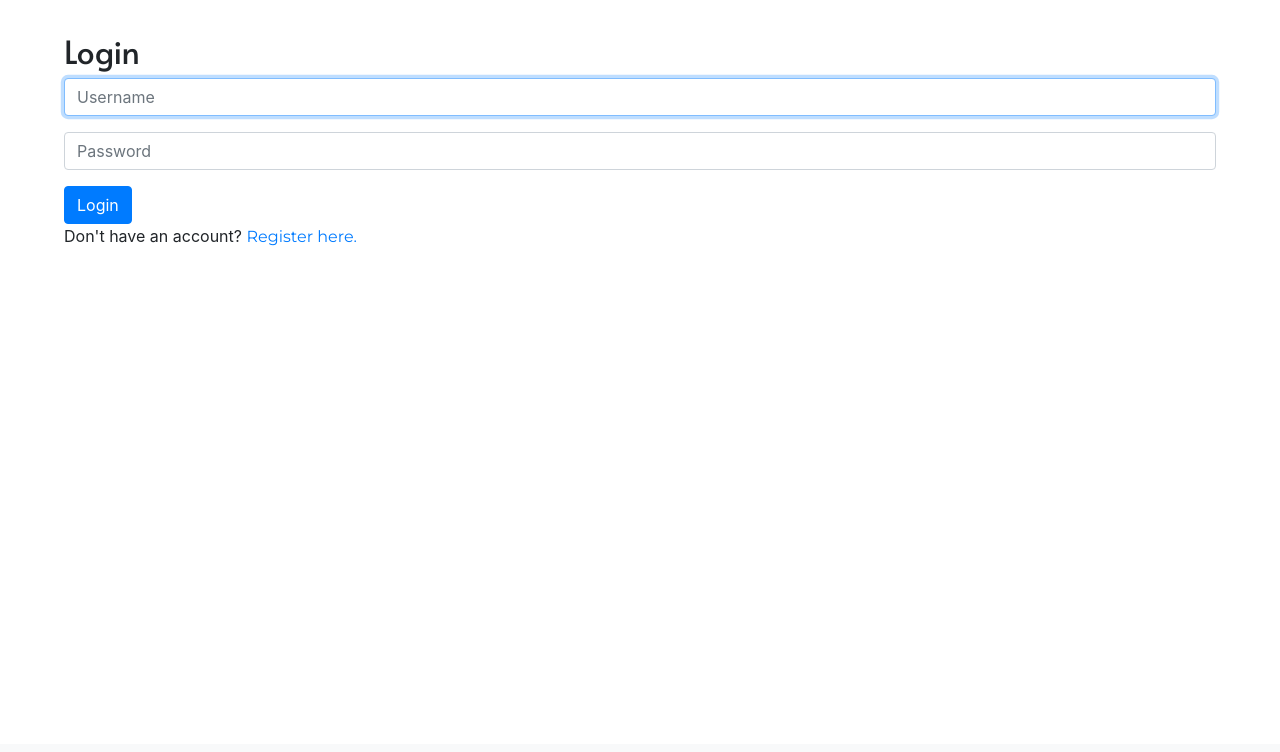
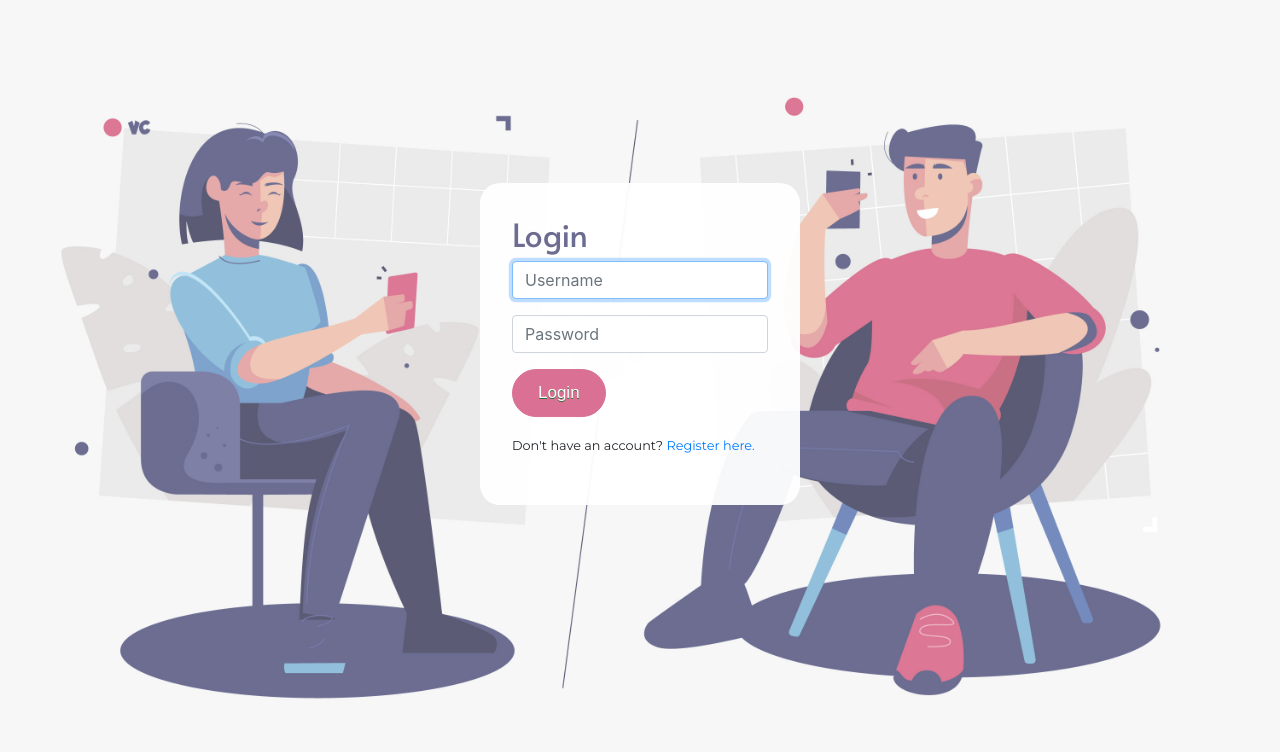
Before and after one commit to AnaisGueyte/CS50W-project-network, a Django app: page /login in a window 1280 px wide. Shown: the part 56-808 px from the top of the page. Before the commit the page ends 302 px from the top, so only its background shows below. Run offline with Django 3.2, Linux system fonts and the light colour scheme; some libraries are stand-ins or nearby versions.

Commit message:
Update CSS and login/register design

```diff
--- a/network/static/network/styles.css
+++ b/network/static/network/styles.css
@@ -1,5 +1,6 @@
 h1, h2, h3, h4, h5, h6{
 	font-family: 'Alata', sans-serif;
+	color: #6C6C91;
 }
 
 p, a, li, label, textarea{
@@ -15,7 +16,36 @@ p, a, li, label, textarea{
 
 .navbar{
 	margin-bottom: 2em;
+	background-color: #f7f7f7!important;
 }
+
+
+.homepage{
+    height: 94vh;
+    margin-top: -2em;
+    background-size: cover;
+    background-position: center;
+}
+
+.overlay{
+	background: rgba(255, 255, 255, 0.25);
+	height: 94vh;
+}
+
+
+.login{
+	width: 25%;
+    margin: auto;
+    position: absolute;
+    top: 50%;
+    left: 50%;
+    transform: translate(-50%, -50%);
+    background: rgba(255, 255, 255, 0.95);
+    padding: 2em;
+    border-radius: 20px;
+}
+
+
 
 label {
 display: block!important;
@@ -30,7 +60,7 @@ textarea{
 	color: red;
 }
 
-.new-post-container{
+.new-tweet-box{
 	border: 1px solid grey;
 	padding: 1em;
 	border-radius: 5px;
@@ -40,26 +70,44 @@ textarea{
 
 
 .btn-cta{
-	background:linear-gradient(to bottom, #3ead5b 5%, #3ead5b 100%);
-	background-color:#3ead5b;
+	background-color:#DA7194;
 	border-radius:28px;
-	border:1px solid #18ab29;
+	border:1px solid #DA7194;
 	display:inline-block;
 	cursor:pointer;
 	color:#ffffff;
 	font-family:Arial;
 	font-size:17px;
-	padding:16px 31px;
+	padding: 10px 25px;
 	text-decoration:none;
 	text-shadow:0px 1px 0px #267039;
 }
 
 .btn-cta:hover {
-	background:linear-gradient(to bottom, #3ead5b 5%, #3ead5b 100%);
-	background-color:#3ead5b;
+	background-color:#DA7194;
 }
 
 .btn-cta:active {
 	position:relative;
 	top:1px;
 }
+
+
+/* Extra small devices (phones, 600px and down) */
+@media only screen and (max-width: 600px){
+
+	.login{
+		width: 75%;
+	}
+
+}
+
+
+/* Extra small devices (phones, 600px and down) */
+@media only screen and (min-width: 600px) and (max-width: 992px){
+
+	.login{
+		width: 40%;
+	}
+
+}
--- a/network/templates/network/index.html
+++ b/network/templates/network/index.html
@@ -14,10 +14,8 @@
 
   <h1>All Posts</h1>
 
-  <div class="new-post-container">
-
+  <div class="new-post-container new-tweet-box">
   	<h2> New Post </h2>
-
     <form action="/" method="post" enctype="multipart/form-data">
       {% csrf_token {%}
       {{ form.as_p }}
--- a/network/templates/network/layout.html
+++ b/network/templates/network/layout.html
@@ -4,7 +4,13 @@
 <html lang="en">
     <head>
         <title>{% block title %}Social Network{% endblock %}</title>
-        <link rel="stylesheet" href="https://stackpath.bootstrapcdn.com/bootstrap/4.4.1/css/bootstrap.min.css" integrity="sha384-Vkoo8x4CGsO3+Hhxv8T/Q5PaXtkKtu6ug5TOeNV6gBiFeWPGFN9MuhOf23Q9Ifjh" crossorigin="anonymous">
+        <meta charset="utf-8">
+        <meta name="viewport" content="width=device-width, initial-scale=1, shrink-to-fit=no">
+        <meta http-equiv="X-UA-Compatible" content="IE=edge">
+        <meta name="format-detection" content="telephone=no">
+        <meta name="IE_RM_OFF" content="true">
+
+            <link rel="stylesheet" href="https://stackpath.bootstrapcdn.com/bootstrap/4.4.1/css/bootstrap.min.css" integrity="sha384-Vkoo8x4CGsO3+Hhxv8T/Q5PaXtkKtu6ug5TOeNV6gBiFeWPGFN9MuhOf23Q9Ifjh" crossorigin="anonymous">
         <link rel="stylesheet" href="{% static 'network/styles.css' %}" >
 
        <script src="https://cdnjs.cloudflare.com/ajax/libs/jquery/3.5.1/jquery.min.js"></script>
@@ -17,7 +23,7 @@
     </head>
     <body>
 
-        <nav class="navbar navbar-expand-lg navbar-light bg-light">
+        <nav class="navbar navbar-expand-lg navbar-light">
             <a class="navbar-brand" href="{% url 'index' %}">Network</a>
 
             <div>
--- a/network/templates/network/login.html
+++ b/network/templates/network/login.html
@@ -1,9 +1,9 @@
 {% extends "network/layout.html" %}
 
 {% block body %}
-
-<div class="login w-90">
-
+<div class="homepage" style="background-image: url(static/network/background-4.jpg);">
+    <div class="overlay">
+        <div class="login">
             <h2>Login</h2>
 
             {% if message %}
@@ -18,11 +18,13 @@
                 <div class="form-group">
                     <input class="form-control" type="password" name="password" placeholder="Password">
                 </div>
-        <input class="btn btn-primary" type="submit" value="Login">
+                <input class="btn-cta" type="submit" value="Login">
             </form>
 
-    Don't have an account? <a href="{% url 'register' %}">Register here.</a>
+            <p class="mt-3"><small>Don't have an account? <a href="{% url 'register' %}">Register here.</a></small></p>
 
+        </div>
+    </div>
 </div>
 
 {% endblock %}
```
Also changed, not shown: network/templates/network/register.html (+6 -3 lines), network/static/network/background-3.jpg (added), network/static/network/background-4.jpg (added). Lines whose indentation alone changed are shown as unchanged.
